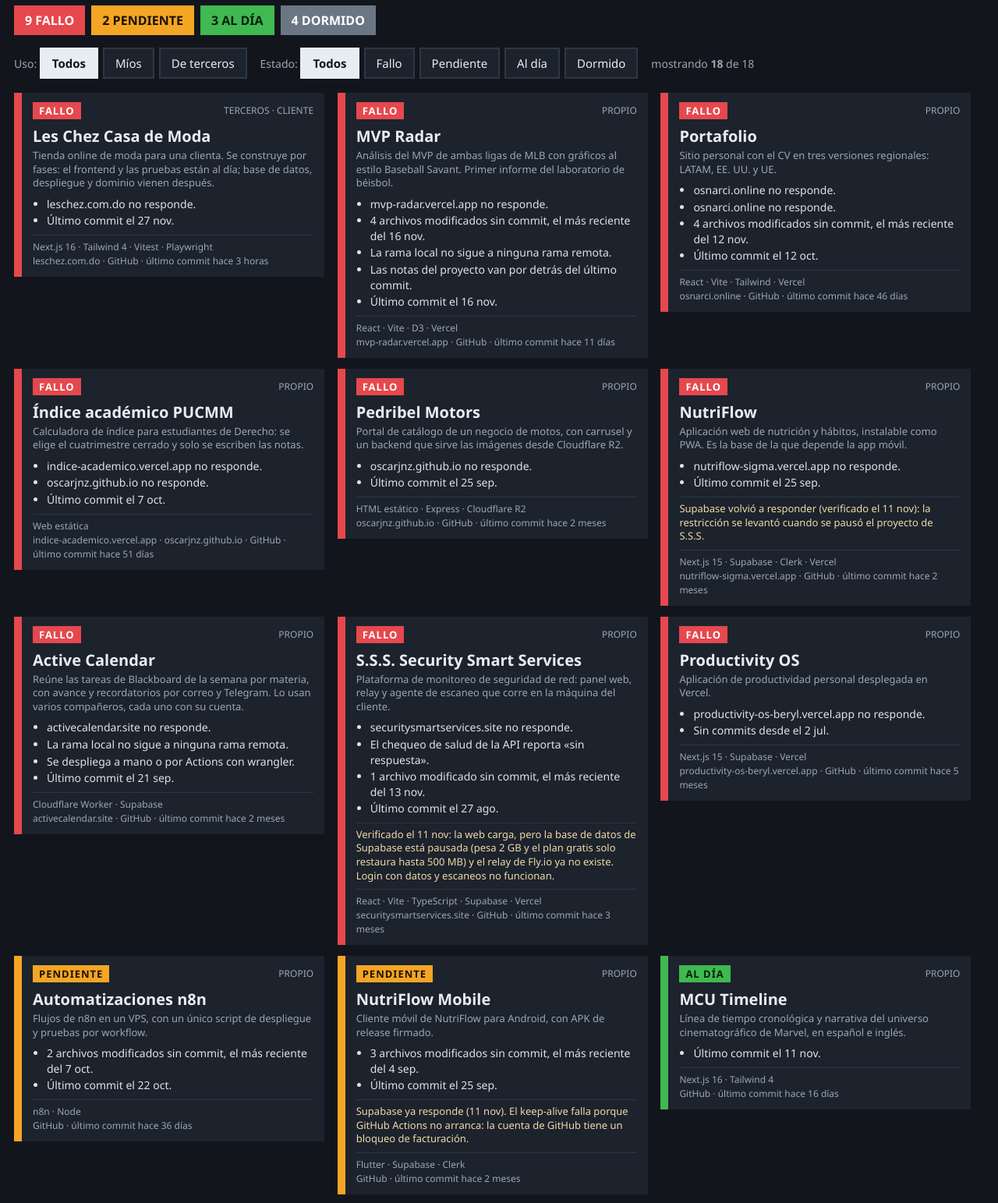
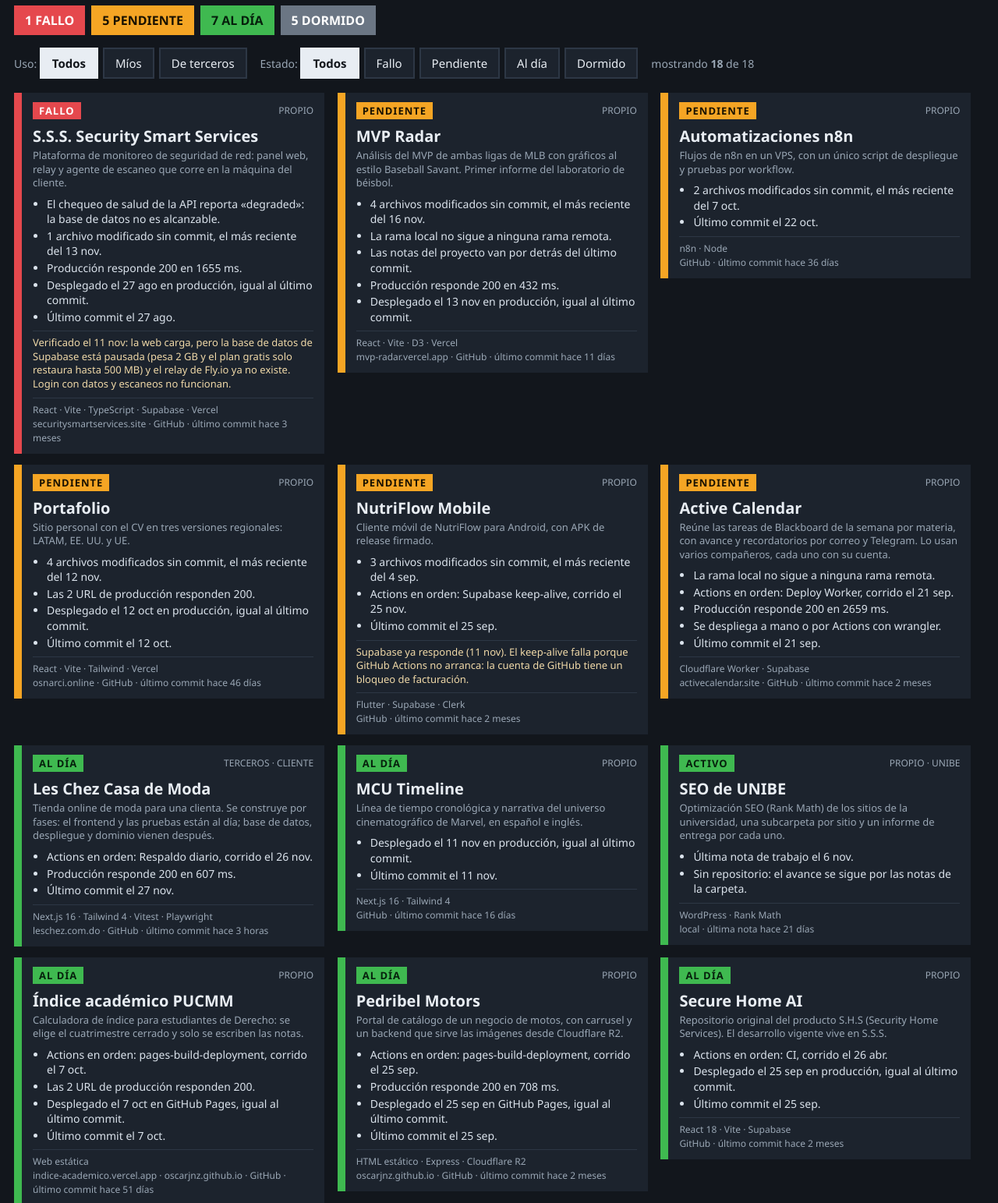
Before and after one commit to oscarjnz/rt-panel-79401b2e, a plain HTML site: page proyectos/index.html in a window 1280 px wide. Shown: the part 118-1661 px from the top of the page at 78% size. Drawn offline with Linux system fonts and the light colour scheme.

Commit message:
Actualización 2026-11-27 12:47

```diff
--- a/proyectos/index.html
+++ b/proyectos/index.html
@@ -30,31 +30,31 @@ ul.facts li{margin-bottom:2px;}
 .back{display:inline-block;margin:0 0 8px 0;padding:6px 14px;background:#1c232d;color:#9ec5f0;border:2px solid #2d3745;border-radius:18px;text-decoration:none;font-size:14px;}
 .foot{margin-top:16px;font-size:12px;color:#6b7684;}
 </style></head><body><div class="wrap">
-<div class="head"><div class="l"><a class="back" href="../">&#8249; Inicio</a><h1>Estado de proyectos</h1><div id="gen" data-ts="1795796713564"><span id="age">generado el 27 nov a las 12:25</span></div></div><div class="r"><div id="clock"></div></div></div>
+<div class="head"><div class="l"><a class="back" href="../">&#8249; Inicio</a><h1>Estado de proyectos</h1><div id="gen" data-ts="1795797973828"><span id="age">generado el 27 nov a las 12:46</span></div></div><div class="r"><div id="clock"></div></div></div>
 <div id="stalewarn">Los datos tienen más de 12 horas: el PC no ha regenerado el panel.</div>
-<div class="sum"><span class="s-rojo">9 FALLO</span><span class="s-ambar">2 PENDIENTE</span><span class="s-verde">3 AL DÍA</span><span class="s-gris">4 DORMIDO</span></div>
+<div class="sum"><span class="s-rojo">1 FALLO</span><span class="s-ambar">5 PENDIENTE</span><span class="s-verde">7 AL DÍA</span><span class="s-gris">5 DORMIDO</span></div>
 <div class="bar">Uso: <a class="btn on" data-g="uso" data-v="todos" href="#uso=todos">Todos</a><a class="btn" data-g="uso" data-v="propio" href="#uso=propio">Míos</a><a class="btn" data-g="uso" data-v="terceros" href="#uso=terceros">De terceros</a>
  &nbsp; Estado: <a class="btn on" data-g="est" data-v="todos" href="#est=todos">Todos</a><a class="btn" data-g="est" data-v="rojo" href="#est=rojo">Fallo</a><a class="btn" data-g="est" data-v="ambar" href="#est=ambar">Pendiente</a><a class="btn" data-g="est" data-v="verde" href="#est=verde">Al día</a><a class="btn" data-g="est" data-v="gris" href="#est=gris">Dormido</a>
  &nbsp; mostrando <b id="shown">18</b> de 18</div>
 <div id="cards">
-<div class="card e-rojo" data-uso="terceros" data-est="rojo"><span class="chip">FALLO</span><span class="usotag">terceros · cliente</span><div class="name">Les Chez Casa de Moda</div><div class="desc">Tienda online de moda para una clienta. Se construye por fases: el frontend y las pruebas están al día; base de datos, despliegue y dominio vienen después.</div><ul class="facts"><li>leschez.com.do no responde.</li><li>Último commit el 27 nov.</li></ul><div class="meta">Next.js 16 · Tailwind 4 · Vitest · Playwright<br>leschez.com.do · GitHub · último commit <span class="rel" data-ts="1795787212000"></span></div></div>
-<div class="card e-rojo" data-uso="propio" data-est="rojo"><span class="chip">FALLO</span><span class="usotag">propio</span><div class="name">MVP Radar</div><div class="desc">Análisis del MVP de ambas ligas de MLB con gráficos al estilo Baseball Savant. Primer informe del laboratorio de béisbol.</div><ul class="facts"><li>mvp-radar.vercel.app no responde.</li><li>4 archivos modificados sin commit, el más reciente del 16 nov.</li><li>La rama local no sigue a ninguna rama remota.</li><li>Las notas del proyecto van por detrás del último commit.</li><li>Último commit el 16 nov.</li></ul><div class="meta">React · Vite · D3 · Vercel<br>mvp-radar.vercel.app · GitHub · último commit <span class="rel" data-ts="1794849072000"></span></div></div>
-<div class="card e-rojo" data-uso="propio" data-est="rojo"><span class="chip">FALLO</span><span class="usotag">propio</span><div class="name">Portafolio</div><div class="desc">Sitio personal con el CV en tres versiones regionales: LATAM, EE. UU. y UE.</div><ul class="facts"><li>osnarci.online no responde.</li><li>osnarci.online no responde.</li><li>4 archivos modificados sin commit, el más reciente del 12 nov.</li><li>Último commit el 12 oct.</li></ul><div class="meta">React · Vite · Tailwind · Vercel<br>osnarci.online · GitHub · último commit <span class="rel" data-ts="1791819217000"></span></div></div>
-<div class="card e-rojo" data-uso="propio" data-est="rojo"><span class="chip">FALLO</span><span class="usotag">propio</span><div class="name">Índice académico PUCMM</div><div class="desc">Calculadora de índice para estudiantes de Derecho: se elige el cuatrimestre cerrado y solo se escriben las notas.</div><ul class="facts"><li>indice-academico.vercel.app no responde.</li><li>oscarjnz.github.io no responde.</li><li>Último commit el 7 oct.</li></ul><div class="meta">Web estática<br>indice-academico.vercel.app · oscarjnz.github.io · GitHub · último commit <span class="rel" data-ts="1791425111000"></span></div></div>
-<div class="card e-rojo" data-uso="propio" data-est="rojo"><span class="chip">FALLO</span><span class="usotag">propio</span><div class="name">Pedribel Motors</div><div class="desc">Portal de catálogo de un negocio de motos, con carrusel y un backend que sirve las imágenes desde Cloudflare R2.</div><ul class="facts"><li>oscarjnz.github.io no responde.</li><li>Último commit el 25 sep.</li></ul><div class="meta">HTML estático · Express · Cloudflare R2<br>oscarjnz.github.io · GitHub · último commit <span class="rel" data-ts="1790312871000"></span></div></div>
-<div class="card e-rojo" data-uso="propio" data-est="rojo"><span class="chip">FALLO</span><span class="usotag">propio</span><div class="name">NutriFlow</div><div class="desc">Aplicación web de nutrición y hábitos, instalable como PWA. Es la base de la que depende la app móvil.</div><ul class="facts"><li>nutriflow-sigma.vercel.app no responde.</li><li>Último commit el 25 sep.</li></ul><div class="nota">Supabase volvió a responder (verificado el 11 nov): la restricción se levantó cuando se pausó el proyecto de S.S.S.</div><div class="meta">Next.js 15 · Supabase · Clerk · Vercel<br>nutriflow-sigma.vercel.app · GitHub · último commit <span class="rel" data-ts="1790312870000"></span></div></div>
-<div class="card e-rojo" data-uso="propio" data-est="rojo"><span class="chip">FALLO</span><span class="usotag">propio</span><div class="name">Active Calendar</div><div class="desc">Reúne las tareas de Blackboard de la semana por materia, con avance y recordatorios por correo y Telegram. Lo usan varios compañeros, cada uno con su cuenta.</div><ul class="facts"><li>activecalendar.site no responde.</li><li>La rama local no sigue a ninguna rama remota.</li><li>Se despliega a mano o por Actions con wrangler.</li><li>Último commit el 21 sep.</li></ul><div class="meta">Cloudflare Worker · Supabase<br>activecalendar.site · GitHub · último commit <span class="rel" data-ts="1790004262000"></span></div></div>
-<div class="card e-rojo" data-uso="propio" data-est="rojo"><span class="chip">FALLO</span><span class="usotag">propio</span><div class="name">S.S.S. Security Smart Services</div><div class="desc">Plataforma de monitoreo de seguridad de red: panel web, relay y agente de escaneo que corre en la máquina del cliente.</div><ul class="facts"><li>securitysmartservices.site no responde.</li><li>El chequeo de salud de la API reporta «sin respuesta».</li><li>1 archivo modificado sin commit, el más reciente del 13 nov.</li><li>Último commit el 27 ago.</li></ul><div class="nota">Verificado el 11 nov: la web carga, pero la base de datos de Supabase está pausada (pesa 2 GB y el plan gratis solo restaura hasta 500 MB) y el relay de Fly.io ya no existe. Login con datos y escaneos no funcionan.</div><div class="meta">React · Vite · TypeScript · Supabase · Vercel<br>securitysmartservices.site · GitHub · último commit <span class="rel" data-ts="1787851147000"></span></div></div>
-<div class="card e-rojo" data-uso="propio" data-est="rojo"><span class="chip">FALLO</span><span class="usotag">propio</span><div class="name">Productivity OS</div><div class="desc">Aplicación de productividad personal desplegada en Vercel.</div><ul class="facts"><li>productivity-os-beryl.vercel.app no responde.</li><li>Sin commits desde el 2 jul.</li></ul><div class="meta">Next.js 15 · Supabase · Vercel<br>productivity-os-beryl.vercel.app · GitHub · último commit <span class="rel" data-ts="1783050719000"></span></div></div>
+<div class="card e-rojo" data-uso="propio" data-est="rojo"><span class="chip">FALLO</span><span class="usotag">propio</span><div class="name">S.S.S. Security Smart Services</div><div class="desc">Plataforma de monitoreo de seguridad de red: panel web, relay y agente de escaneo que corre en la máquina del cliente.</div><ul class="facts"><li>El chequeo de salud de la API reporta «degraded»: la base de datos no es alcanzable.</li><li>1 archivo modificado sin commit, el más reciente del 13 nov.</li><li>Producción responde 200 en 1655 ms.</li><li>Desplegado el 27 ago en producción, igual al último commit.</li><li>Último commit el 27 ago.</li></ul><div class="nota">Verificado el 11 nov: la web carga, pero la base de datos de Supabase está pausada (pesa 2 GB y el plan gratis solo restaura hasta 500 MB) y el relay de Fly.io ya no existe. Login con datos y escaneos no funcionan.</div><div class="meta">React · Vite · TypeScript · Supabase · Vercel<br>securitysmartservices.site · GitHub · último commit <span class="rel" data-ts="1787851147000"></span></div></div>
+<div class="card e-ambar" data-uso="propio" data-est="ambar"><span class="chip">PENDIENTE</span><span class="usotag">propio</span><div class="name">MVP Radar</div><div class="desc">Análisis del MVP de ambas ligas de MLB con gráficos al estilo Baseball Savant. Primer informe del laboratorio de béisbol.</div><ul class="facts"><li>4 archivos modificados sin commit, el más reciente del 16 nov.</li><li>La rama local no sigue a ninguna rama remota.</li><li>Las notas del proyecto van por detrás del último commit.</li><li>Producción responde 200 en 432 ms.</li><li>Desplegado el 13 nov en producción, igual al último commit.</li></ul><div class="meta">React · Vite · D3 · Vercel<br>mvp-radar.vercel.app · GitHub · último commit <span class="rel" data-ts="1794849072000"></span></div></div>
 <div class="card e-ambar" data-uso="propio" data-est="ambar"><span class="chip">PENDIENTE</span><span class="usotag">propio</span><div class="name">Automatizaciones n8n</div><div class="desc">Flujos de n8n en un VPS, con un único script de despliegue y pruebas por workflow.</div><ul class="facts"><li>2 archivos modificados sin commit, el más reciente del 7 oct.</li><li>Último commit el 22 oct.</li></ul><div class="meta">n8n · Node<br>GitHub · último commit <span class="rel" data-ts="1792702065000"></span></div></div>
-<div class="card e-ambar" data-uso="propio" data-est="ambar"><span class="chip">PENDIENTE</span><span class="usotag">propio</span><div class="name">NutriFlow Mobile</div><div class="desc">Cliente móvil de NutriFlow para Android, con APK de release firmado.</div><ul class="facts"><li>3 archivos modificados sin commit, el más reciente del 4 sep.</li><li>Último commit el 25 sep.</li></ul><div class="nota">Supabase ya responde (11 nov). El keep-alive falla porque GitHub Actions no arranca: la cuenta de GitHub tiene un bloqueo de facturación.</div><div class="meta">Flutter · Supabase · Clerk<br>GitHub · último commit <span class="rel" data-ts="1790312870000"></span></div></div>
-<div class="card e-verde" data-uso="propio" data-est="verde"><span class="chip">AL DÍA</span><span class="usotag">propio</span><div class="name">MCU Timeline</div><div class="desc">Línea de tiempo cronológica y narrativa del universo cinematográfico de Marvel, en español e inglés.</div><ul class="facts"><li>Último commit el 11 nov.</li></ul><div class="meta">Next.js 16 · Tailwind 4<br>GitHub · último commit <span class="rel" data-ts="1794414237000"></span></div></div>
+<div class="card e-ambar" data-uso="propio" data-est="ambar"><span class="chip">PENDIENTE</span><span class="usotag">propio</span><div class="name">Portafolio</div><div class="desc">Sitio personal con el CV en tres versiones regionales: LATAM, EE. UU. y UE.</div><ul class="facts"><li>4 archivos modificados sin commit, el más reciente del 12 nov.</li><li>Las 2 URL de producción responden 200.</li><li>Desplegado el 12 oct en producción, igual al último commit.</li><li>Último commit el 12 oct.</li></ul><div class="meta">React · Vite · Tailwind · Vercel<br>osnarci.online · GitHub · último commit <span class="rel" data-ts="1791819217000"></span></div></div>
+<div class="card e-ambar" data-uso="propio" data-est="ambar"><span class="chip">PENDIENTE</span><span class="usotag">propio</span><div class="name">NutriFlow Mobile</div><div class="desc">Cliente móvil de NutriFlow para Android, con APK de release firmado.</div><ul class="facts"><li>3 archivos modificados sin commit, el más reciente del 4 sep.</li><li>Actions en orden: Supabase keep-alive, corrido el 25 nov.</li><li>Último commit el 25 sep.</li></ul><div class="nota">Supabase ya responde (11 nov). El keep-alive falla porque GitHub Actions no arranca: la cuenta de GitHub tiene un bloqueo de facturación.</div><div class="meta">Flutter · Supabase · Clerk<br>GitHub · último commit <span class="rel" data-ts="1790312870000"></span></div></div>
+<div class="card e-ambar" data-uso="propio" data-est="ambar"><span class="chip">PENDIENTE</span><span class="usotag">propio</span><div class="name">Active Calendar</div><div class="desc">Reúne las tareas de Blackboard de la semana por materia, con avance y recordatorios por correo y Telegram. Lo usan varios compañeros, cada uno con su cuenta.</div><ul class="facts"><li>La rama local no sigue a ninguna rama remota.</li><li>Actions en orden: Deploy Worker, corrido el 21 sep.</li><li>Producción responde 200 en 2659 ms.</li><li>Se despliega a mano o por Actions con wrangler.</li><li>Último commit el 21 sep.</li></ul><div class="meta">Cloudflare Worker · Supabase<br>activecalendar.site · GitHub · último commit <span class="rel" data-ts="1790004262000"></span></div></div>
+<div class="card e-verde" data-uso="terceros" data-est="verde"><span class="chip">AL DÍA</span><span class="usotag">terceros · cliente</span><div class="name">Les Chez Casa de Moda</div><div class="desc">Tienda online de moda para una clienta. Se construye por fases: el frontend y las pruebas están al día; base de datos, despliegue y dominio vienen después.</div><ul class="facts"><li>Actions en orden: Respaldo diario, corrido el 26 nov.</li><li>Producción responde 200 en 607 ms.</li><li>Último commit el 27 nov.</li></ul><div class="meta">Next.js 16 · Tailwind 4 · Vitest · Playwright<br>leschez.com.do · GitHub · último commit <span class="rel" data-ts="1795787212000"></span></div></div>
+<div class="card e-verde" data-uso="propio" data-est="verde"><span class="chip">AL DÍA</span><span class="usotag">propio</span><div class="name">MCU Timeline</div><div class="desc">Línea de tiempo cronológica y narrativa del universo cinematográfico de Marvel, en español e inglés.</div><ul class="facts"><li>Desplegado el 11 nov en producción, igual al último commit.</li><li>Último commit el 11 nov.</li></ul><div class="meta">Next.js 16 · Tailwind 4<br>GitHub · último commit <span class="rel" data-ts="1794414237000"></span></div></div>
 <div class="card e-verde" data-uso="propio" data-est="verde"><span class="chip">ACTIVO</span><span class="usotag">propio · UNIBE</span><div class="name">SEO de UNIBE</div><div class="desc">Optimización SEO (Rank Math) de los sitios de la universidad, una subcarpeta por sitio y un informe de entrega por cada uno.</div><ul class="facts"><li>Última nota de trabajo el 6 nov.</li><li>Sin repositorio: el avance se sigue por las notas de la carpeta.</li></ul><div class="meta">WordPress · Rank Math<br>local · última nota <span class="rel" data-ts="1793970908577"></span></div></div>
-<div class="card e-verde" data-uso="propio" data-est="verde"><span class="chip">AL DÍA</span><span class="usotag">propio</span><div class="name">Secure Home AI</div><div class="desc">Repositorio original del producto S.H.S (Security Home Services). El desarrollo vigente vive en S.S.S.</div><ul class="facts"><li>Último commit el 25 sep.</li></ul><div class="meta">React 18 · Vite · Supabase<br>GitHub · último commit <span class="rel" data-ts="1790312871000"></span></div></div>
+<div class="card e-verde" data-uso="propio" data-est="verde"><span class="chip">AL DÍA</span><span class="usotag">propio</span><div class="name">Índice académico PUCMM</div><div class="desc">Calculadora de índice para estudiantes de Derecho: se elige el cuatrimestre cerrado y solo se escriben las notas.</div><ul class="facts"><li>Actions en orden: pages-build-deployment, corrido el 7 oct.</li><li>Las 2 URL de producción responden 200.</li><li>Desplegado el 7 oct en GitHub Pages, igual al último commit.</li><li>Último commit el 7 oct.</li></ul><div class="meta">Web estática<br>indice-academico.vercel.app · oscarjnz.github.io · GitHub · último commit <span class="rel" data-ts="1791425111000"></span></div></div>
+<div class="card e-verde" data-uso="propio" data-est="verde"><span class="chip">AL DÍA</span><span class="usotag">propio</span><div class="name">Pedribel Motors</div><div class="desc">Portal de catálogo de un negocio de motos, con carrusel y un backend que sirve las imágenes desde Cloudflare R2.</div><ul class="facts"><li>Actions en orden: pages-build-deployment, corrido el 25 sep.</li><li>Producción responde 200 en 708 ms.</li><li>Desplegado el 25 sep en GitHub Pages, igual al último commit.</li><li>Último commit el 25 sep.</li></ul><div class="meta">HTML estático · Express · Cloudflare R2<br>oscarjnz.github.io · GitHub · último commit <span class="rel" data-ts="1790312871000"></span></div></div>
+<div class="card e-verde" data-uso="propio" data-est="verde"><span class="chip">AL DÍA</span><span class="usotag">propio</span><div class="name">Secure Home AI</div><div class="desc">Repositorio original del producto S.H.S (Security Home Services). El desarrollo vigente vive en S.S.S.</div><ul class="facts"><li>Actions en orden: CI, corrido el 26 abr.</li><li>Desplegado el 25 sep en producción, igual al último commit.</li><li>Último commit el 25 sep.</li></ul><div class="meta">React 18 · Vite · Supabase<br>GitHub · último commit <span class="rel" data-ts="1790312871000"></span></div></div>
+<div class="card e-verde" data-uso="propio" data-est="verde"><span class="chip">AL DÍA</span><span class="usotag">propio</span><div class="name">NutriFlow</div><div class="desc">Aplicación web de nutrición y hábitos, instalable como PWA. Es la base de la que depende la app móvil.</div><ul class="facts"><li>Actions en orden: CI, corrido el 25 sep.</li><li>Producción responde 200 en 3020 ms.</li><li>Desplegado el 25 sep en producción, igual al último commit.</li><li>Último commit el 25 sep.</li></ul><div class="nota">Supabase volvió a responder (verificado el 11 nov): la restricción se levantó cuando se pausó el proyecto de S.S.S.</div><div class="meta">Next.js 15 · Supabase · Clerk · Vercel<br>nutriflow-sigma.vercel.app · GitHub · último commit <span class="rel" data-ts="1790312870000"></span></div></div>
 <div class="card e-gris" data-uso="propio" data-est="gris"><span class="chip">SIN GIT</span><span class="usotag">propio</span><div class="name">Jarvis</div><div class="desc">Asistente personal local-first: el modelo corre en la propia máquina y los datos personales no salen a proveedores de IA.</div><ul class="facts"><li>Última nota de trabajo el 25 sep.</li><li>Sin repositorio: el avance se sigue por las notas de la carpeta.</li></ul><div class="meta">Ollama · local<br>local · última nota <span class="rel" data-ts="1790312598806"></span></div></div>
 <div class="card e-gris" data-uso="propio" data-est="gris"><span class="chip">DORMIDO</span><span class="usotag">propio</span><div class="name">Jarvis UI</div><div class="desc">Interfaz web del asistente Jarvis.</div><ul class="facts"><li>Sin commits desde el 21 ago.</li></ul><div class="meta">Next.js 16 · Tailwind 4<br>local · último commit <span class="rel" data-ts="1787341592000"></span></div></div>
-<div class="card e-gris" data-uso="propio" data-est="gris"><span class="chip">DORMIDO</span><span class="usotag">propio</span><div class="name">S.S.S. Scanner Agent</div><div class="desc">Agente de código abierto (MIT) que corre dentro de la red del cliente y ejecuta los escaneos que ordena el panel.</div><ul class="facts"><li>Sin commits desde el 9 ago.</li></ul><div class="meta">Node · TypeScript<br>GitHub · último commit <span class="rel" data-ts="1786250845000"></span></div></div>
+<div class="card e-gris" data-uso="propio" data-est="gris"><span class="chip">DORMIDO</span><span class="usotag">propio</span><div class="name">S.S.S. Scanner Agent</div><div class="desc">Agente de código abierto (MIT) que corre dentro de la red del cliente y ejecuta los escaneos que ordena el panel.</div><ul class="facts"><li>Actions en orden: Build &amp; Release Agent Binaries, corrido el 9 ago.</li><li>Sin commits desde el 9 ago.</li></ul><div class="meta">Node · TypeScript<br>GitHub · último commit <span class="rel" data-ts="1786250845000"></span></div></div>
 <div class="card e-gris" data-uso="propio" data-est="gris"><span class="chip">DORMIDO</span><span class="usotag">propio</span><div class="name">S.S.S. Relay</div><div class="desc">Servidor WebSocket que conecta los agentes locales con el backend y despacha los escaneos.</div><ul class="facts"><li>Sin commits desde el 2 jul.</li></ul><div class="meta">Node · WebSocket · Fly.io<br>GitHub · último commit <span class="rel" data-ts="1783051073000"></span></div></div>
+<div class="card e-gris" data-uso="propio" data-est="gris"><span class="chip">DORMIDO</span><span class="usotag">propio</span><div class="name">Productivity OS</div><div class="desc">Aplicación de productividad personal desplegada en Vercel.</div><ul class="facts"><li>Producción responde 200 en 1384 ms.</li><li>Desplegado el 2 jul en producción, igual al último commit.</li><li>Sin commits desde el 2 jul.</li></ul><div class="meta">Next.js 15 · Supabase · Vercel<br>productivity-os-beryl.vercel.app · GitHub · último commit <span class="rel" data-ts="1783050719000"></span></div></div>
 </div>
 <div class="foot">Rojo: algo no funciona. Ámbar: trabajo sin subir o desfasado. Verde: al día. Gris: sin actividad en 90 días. Se genera desde git, GitHub, despliegues y las propias URL.</div>
 </div><script>
```
Also changed, not shown: proyectos/resumen.js (+1 -1 lines), proyectos/trabajo.js.
